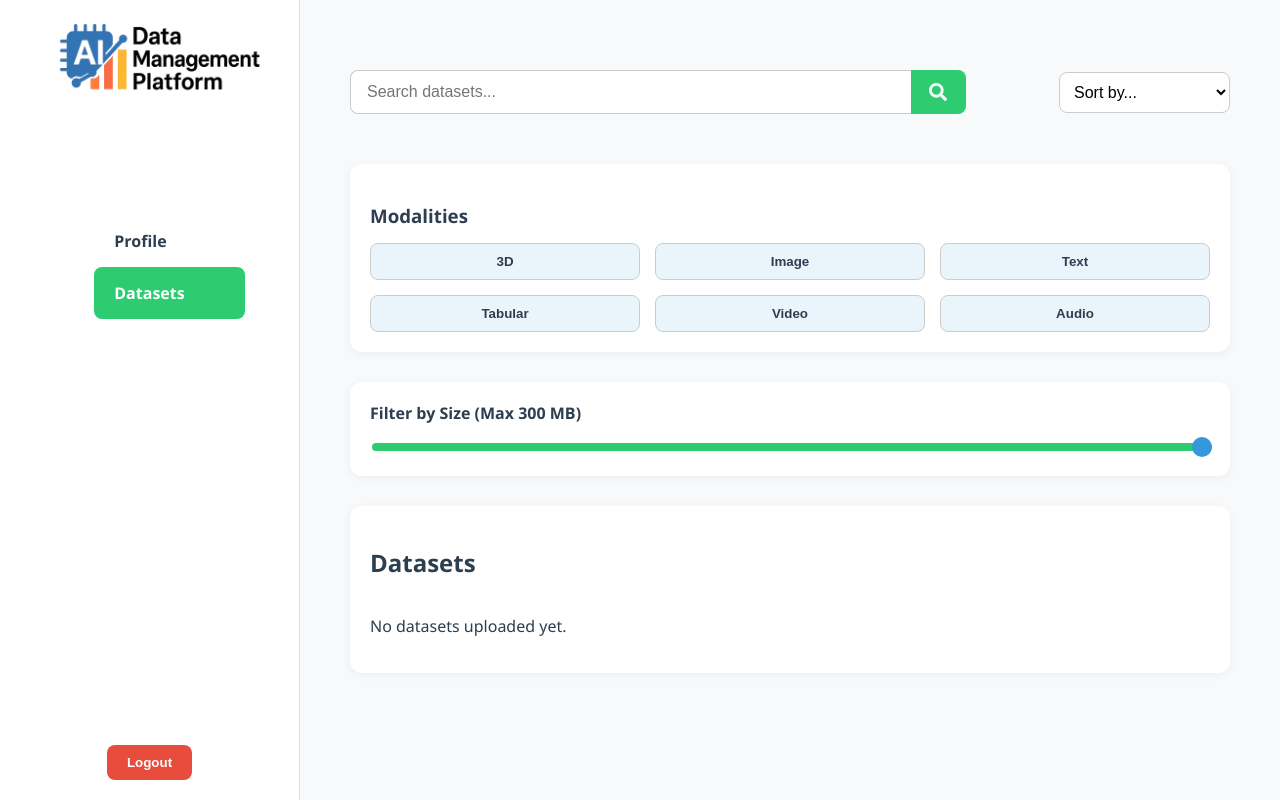
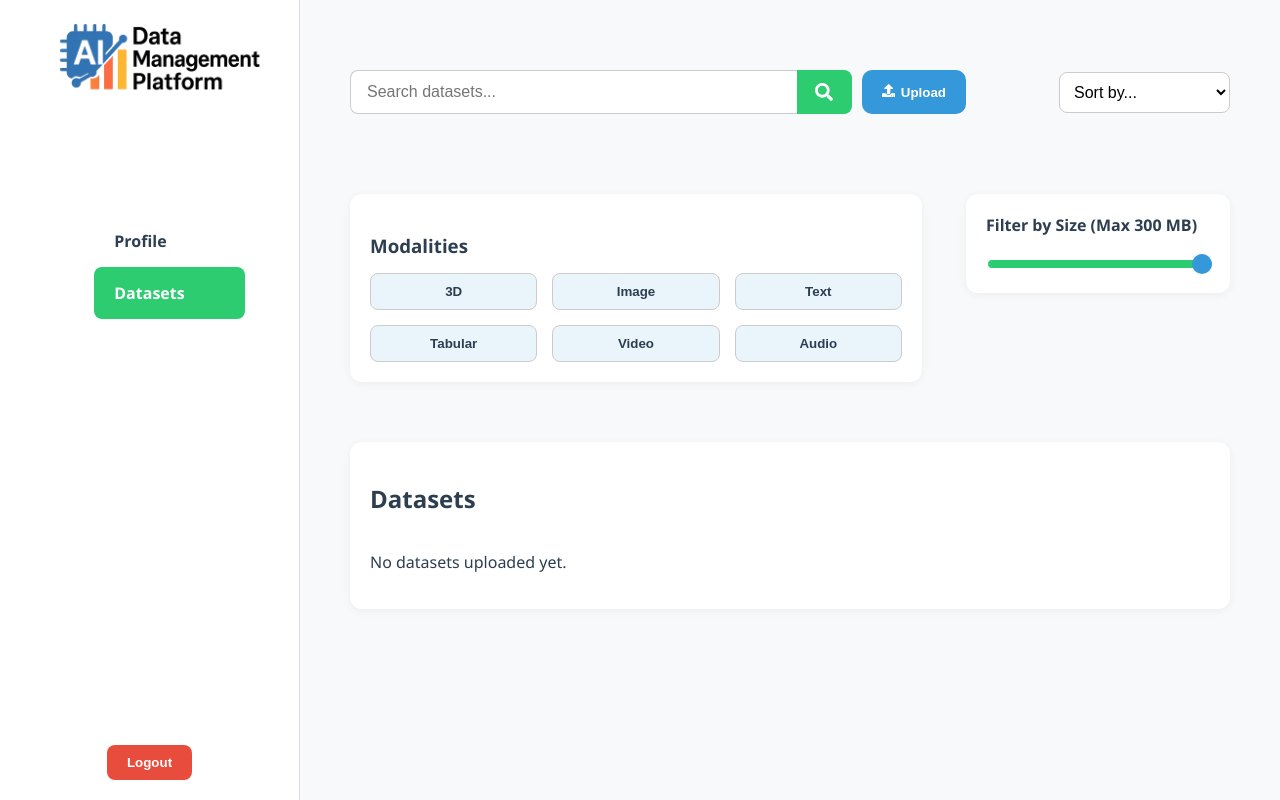
Before and after one commit to AgytaiMukhatai/Data_Managment_Platform, a React (Vite) app in the folder frontend/: page /dashboard in a window 1280 px wide. Built offline with nearby package versions, Linux system fonts and the light colour scheme.

Commit message:
New design Dataset like and dislike option

```diff
--- a/frontend/src/components/Dashboard.jsx
+++ b/frontend/src/components/Dashboard.jsx
@@ -10,27 +10,30 @@ export default function Dashboard() {
   const [activePage, setActivePage] = useState('datasets');
   const [isUploadOpen, setIsUploadOpen] = useState(false);
   const [datasets, setDatasets] = useState([]);
-  const [searchQuery, setSearchQuery] = useState('');
 
   const handleUpload = (newDataset) => {
     setDatasets(prev => [...prev, { ...newDataset, datasetId: Date.now() }]);
   };
 
-  const handleSearchSubmit = (e) => {
-    e.preventDefault();
-    // log or filter action
-  };
-
   const renderContent = () => {
     switch (activePage) {
       case 'datasets':
-        return <Datasets datasets={datasets} setDatasets={setDatasets} />;
+        return (
+          <Datasets
+            datasets={datasets}
+            setDatasets={setDatasets}
+            onOpenUploadModal={() => setIsUploadOpen(true)}
+          />
+        );
       case 'profile':
-        return <Profile datasets={datasets} setDatasets={setDatasets} />;
-      case 'models':
-        return <Models />;
+        return (
+          <Profile
+            datasets={datasets}
+            setDatasets={setDatasets}
+          />
+        );
       default:
-        return <Datasets datasets={datasets} setDatasets={setDatasets} />;
+        return null;
     }
   };
 
@@ -38,9 +41,9 @@ export default function Dashboard() {
     <div className="dashboard-container">
       <Sidebar activePage={activePage} setActivePage={setActivePage} />
       <div className="main-section">
-        <div className="content-section">{renderContent()}</div>
-
-
+        <div className="content-section">
+          {renderContent()}
+        </div>
         <UploadModal
           isOpen={isUploadOpen}
           onClose={() => setIsUploadOpen(false)}
--- a/frontend/src/components/DatasetList.jsx
+++ b/frontend/src/components/DatasetList.jsx
@@ -1,7 +1,31 @@
-// src/components/DatasetList.jsx
+import { useState, useContext } from 'react';
+import { UserContext } from '../contexts/UserContext';
 import './dashboard.css';
 
 export default function DatasetList({ datasets, onDownload }) {
+  const { user, setUser } = useContext(UserContext);
+  const [liked, setLiked] = useState(() =>
+    (user.likedDatasets || []).reduce((acc, ds) => {
+      acc[ds.datasetId] = true;
+      return acc;
+    }, {})
+  );
+
+  const toggleLike = (dataset) => {
+    const isLiked = liked[dataset.datasetId];
+
+    setLiked((prev) => ({
+      ...prev,
+      [dataset.datasetId]: !isLiked,
+    }));
+
+    const updatedLikes = isLiked
+      ? user.likedDatasets.filter((ds) => ds.datasetId !== dataset.datasetId)
+      : [...(user.likedDatasets || []), dataset];
+
+    setUser({ ...user, likedDatasets: updatedLikes });
+  };
+
   return (
     <section className="dataset-list-section">
       <h2>Datasets</h2>
@@ -22,7 +46,15 @@ export default function DatasetList({ datasets, onDownload }) {
                 </div>
               </div>
               <div className="dataset-actions">
-                <button onClick={() => onDownload(dataset)} className="download-btn">Download</button>
+                <button onClick={() => onDownload(dataset)} className="download-btn">
+                  Download
+                </button>
+                <button
+                  className={`like-btn ${liked[dataset.datasetId] ? 'liked' : ''}`}
+                  onClick={() => toggleLike(dataset)}
+                >
+                  {liked[dataset.datasetId] ? '♥ Liked' : '♡ Like'}
+                </button>
               </div>
             </div>
           ))
--- a/frontend/src/components/SearchBar.jsx
+++ b/frontend/src/components/SearchBar.jsx
@@ -1,19 +1,19 @@
 // src/components/SearchBar.jsx
 import { useState } from 'react';
 import { FaSearch, FaUpload } from 'react-icons/fa';
-import './dashboard.css'; // On utilise le même CSS global
+import './dashboard.css';
 
-export default function SearchBar({ onSearch }) {
+export default function SearchBar({ onSearch, onOpenUploadModal }) {
   const [query, setQuery] = useState('');
 
   const handleInputChange = (e) => {
     const text = e.target.value;
     setQuery(text);
-    onSearch(text); // Remonte la recherche au parent
+    onSearch(text);
   };
 
   const handleSearchClick = () => {
-    onSearch(query); // Rechercher aussi si l'utilisateur clique sur la loupe
+    onSearch(query);
   };
 
   return (
@@ -31,8 +31,19 @@ export default function SearchBar({ onSearch }) {
         onChange={handleInputChange}
         className="searchbar-input"
       />
+
       <button type="submit" className="searchbar-button">
         <FaSearch />
+      </button>
+
+      <button
+        type="button"
+        className="upload-btn"
+        style={{ marginLeft: '10px' }}
+        onClick={onOpenUploadModal}
+      >
+        <FaUpload style={{ marginRight: '6px' }} />
+        Upload
       </button>
     </form>
   );
--- a/frontend/src/components/dashboard.css
+++ b/frontend/src/components/dashboard.css
@@ -397,6 +397,29 @@ body {
 .dataset-actions .download-btn:hover {
   background-color: #27ae60;
 }
+.like-btn {
+  padding: 10px 16px;
+  border-radius: 8px;
+  font-weight: bold;
+  border: none;
+  cursor: pointer;
+  transition: background-color 0.3s, color 0.3s;
+  background-color: #3498db;
+  color: white;
+}
+
+.like-btn:hover {
+  background-color: #2980b9;
+}
+
+.like-btn.liked {
+  background-color: #e74c3c;
+}
+
+.like-btn.liked:hover {
+  background-color: #c0392b;
+}
+
 
 
 @media (min-width: 768px) {
--- a/frontend/src/contexts/UserContext.jsx
+++ b/frontend/src/contexts/UserContext.jsx
@@ -1,18 +1,39 @@
 // src/contexts/UserContext.jsx
-import { createContext, useState } from "react";
+import { createContext, useState } from 'react';
 
 export const UserContext = createContext();
 
 export function UserProvider({ children }) {
   const [user, setUser] = useState({
-    name: "Muster Max",
-    username: "muster12",
-    email: "muster@example.com",
+    name: 'musterman',
+    username: 'Max Musterman',
+    email: 'Muster@gmail.com',
+    address: 'Location',
     profilePic: null,
+    likedDatasets: [], // Nouveau champ pour les datasets likés
   });
 
+  const addLikedDataset = (dataset) => {
+    setUser(prev => {
+      const alreadyLiked = prev.likedDatasets.some(ds => ds.datasetId === dataset.datasetId);
+      if (alreadyLiked) return prev;
+
+      return {
+        ...prev,
+        likedDatasets: [...prev.likedDatasets, dataset]
+      };
+    });
+  };
+
+  const removeLikedDataset = (datasetId) => {
+    setUser(prev => ({
+      ...prev,
+      likedDatasets: prev.likedDatasets.filter(ds => ds.datasetId !== datasetId)
+    }));
+  };
+
   return (
-    <UserContext.Provider value={{ user, setUser }}>
+    <UserContext.Provider value={{ user, setUser, addLikedDataset, removeLikedDataset }}>
       {children}
     </UserContext.Provider>
   );
--- a/frontend/src/pages/Datasets.jsx
+++ b/frontend/src/pages/Datasets.jsx
@@ -1,23 +1,16 @@
 // src/pages/Datasets.jsx
+import { useState } from 'react';
 import SearchBar from '../components/SearchBar';
 import FilterDropdown from '../components/FilterDropdown';
 import ModalitiesFilter from '../components/ModalitiesFilter';
 import SizeSlider from '../components/SizeSlider';
 import DatasetList from '../components/DatasetList';
-import UploadModal from '../components/UploadModal';
-import { useState } from 'react';
 import './datasets.css';
 
-export default function Datasets() {
-  const [datasets, setDatasets] = useState([]);
-  const [showUpload, setShowUpload] = useState(false);
+export default function Datasets({ datasets, setDatasets, onOpenUploadModal }) {
   const [searchQuery, setSearchQuery] = useState('');
   const [selectedModality, setSelectedModality] = useState('All');
   const [sizeRange, setSizeRange] = useState(300);
-
-  const handleUpload = (dataset) => {
-    setDatasets(prev => [...prev, { ...dataset, datasetId: Date.now() }]);
-  };
 
   const handleSearch = (query) => {
     setSearchQuery(query.toLowerCase());
@@ -31,13 +24,6 @@ export default function Datasets() {
     setSizeRange(value);
   };
 
-  const filteredDatasets = datasets.filter(dataset => {
-    const matchesSearch = dataset.title.toLowerCase().includes(searchQuery);
-    const matchesModality = selectedModality === 'All' || dataset.type.toLowerCase().includes(selectedModality.toLowerCase());
-    const matchesSize = parseFloat(dataset.size) <= sizeRange;
-    return matchesSearch && matchesModality && matchesSize;
-  });
-
   const handleDownload = (dataset) => {
     const url = URL.createObjectURL(dataset.file);
     const link = document.createElement('a');
@@ -49,20 +35,35 @@ export default function Datasets() {
     URL.revokeObjectURL(url);
   };
 
+  const filteredDatasets = datasets.filter(dataset => {
+    const matchesSearch = dataset.title.toLowerCase().includes(searchQuery);
+    const matchesModality =
+      selectedModality === 'All' ||
+      dataset.type.toLowerCase().includes(selectedModality.toLowerCase());
+    const matchesSize = parseFloat(dataset.size) <= sizeRange;
+    return matchesSearch && matchesModality && matchesSize;
+  });
+
   return (
     <div className="datasets-page">
       <div className="datasets-header">
-        <SearchBar onSearch={handleSearch} />
-        {/* <button className="upload-btn" onClick={() => setShowUpload(true)}>Upload</button> */}
+        <SearchBar
+          onSearch={handleSearch}
+          onOpenUploadModal={onOpenUploadModal}
+        />
         <FilterDropdown onFilter={handleFilter} />
       </div>
 
-      <ModalitiesFilter onFilter={handleFilter} />
-      <SizeSlider onChange={handleSizeChange} value={sizeRange} />
+      <div className="filter-row">
+        <div className="modalities-column">
+          <ModalitiesFilter onModalitySelect={handleFilter} />
+        </div>
+        <div className="size-column">
+          <SizeSlider onChange={handleSizeChange} value={sizeRange} />
+        </div>
+      </div>
 
       <DatasetList datasets={filteredDatasets} onDownload={handleDownload} />
-
-      {showUpload && <UploadModal onClose={() => setShowUpload(false)} onUpload={handleUpload} />}
     </div>
   );
 }
--- a/frontend/src/pages/datasets.css
+++ b/frontend/src/pages/datasets.css
@@ -12,14 +12,8 @@
   margin-bottom: 30px;
 }
 
-  .search-filter-group {
-    display: flex;
-    align-items: center;
-    gap: 15px;
-  }
-
 .upload-btn {
-    background-color: #2ecc71;
+  background-color: #3498db; /* Bleu */
   color: white;
   padding: 10px 20px;
   border-radius: 10px;
@@ -30,5 +24,85 @@
 }
 
 .upload-btn:hover {
-    background-color: #27ae60;
+  background-color: #2980b9;
 }
+
+/* Nouveau : Ligne contenant ModalitiesFilter + SizeSlider */
+.filter-row {
+  display: flex;
+  gap: 5%;
+  margin-bottom: 30px;
+  flex-wrap: wrap;
+}
+
+.modalities-column {
+  flex: 0 0 65%;
+  height:;
+}
+
+.size-column {
+  flex: 0 0 30%;
+}
+
+/* Conserver les styles existants des composants imbriqués */
+.modalities-container,
+.size-slider-container {
+  background-color: #fff;
+  padding: 20px;
+  border-radius: 12px;
+  box-shadow: 0 2px 10px rgba(0, 0, 0, 0.05);
+}
+
+.modalities-container h3,
+.size-slider-container label {
+  margin-bottom: 15px;
+  color: #2c3e50;
+}
+
+.modalities-grid {
+  display: grid;
+  grid-template-columns: repeat(3, 1fr);
+  gap: 15px;
+}
+
+.modality-button {
+  background-color: #eaf4fb;
+  color: #2c3e50;
+  border: 1px solid #ccc;
+  padding: 10px;
+  border-radius: 8px;
+  font-weight: bold;
+  cursor: pointer;
+  transition: all 0.3s;
+}
+
+.modality-button:hover {
+  background-color: #2ecc71;
+  color: white;
+  border: 1px solid #2ecc71;
+}
+
+.size-slider-container input[type="range"] {
+  width: 100%;
+  height: 8px;
+  background: #2ecc71;
+  border-radius: 5px;
+  outline: none;
+  transition: background 0.3s;
+}
+
+.size-slider-container input[type="range"]::-webkit-slider-thumb {
+  width: 20px;
+  height: 20px;
+  border-radius: 50%;
+  background: #3498db;
+  cursor: pointer;
+}
+
+.size-slider-container input[type="range"]::-moz-range-thumb {
+  width: 20px;
+  height: 20px;
+  border-radius: 50%;
+  background: #3498db;
+  cursor: pointer;
+}
```
Also changed, not shown: frontend/src/pages/Profile.jsx (+18 -15 lines). Lines whose indentation alone changed are shown as unchanged.
